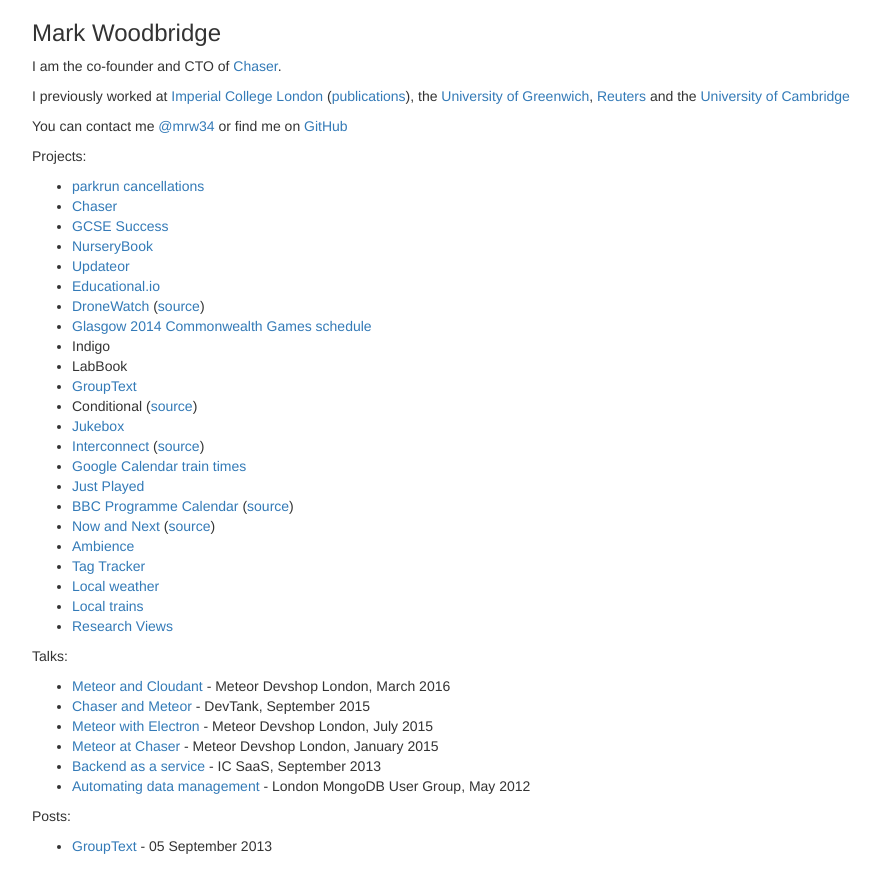
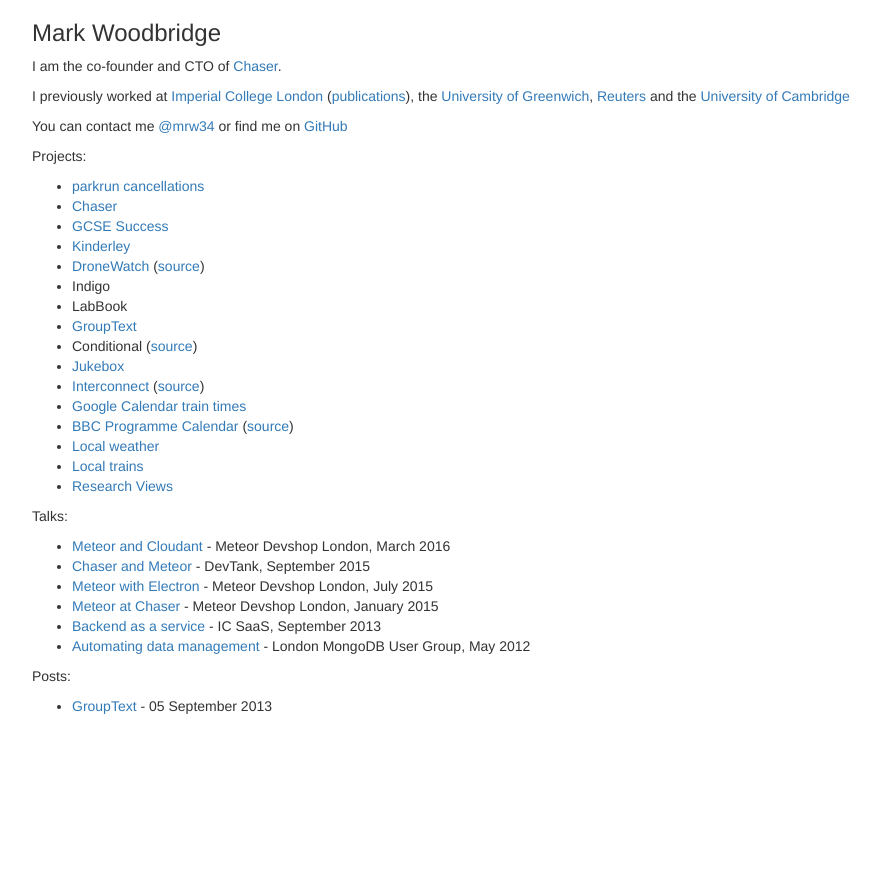
Before and after one commit to mrw34/mrw34.github.com, a Jekyll site: the page built from index.html, in a window 1280 px wide. Shown: the top 893 px of the page, without its empty margins (38-919 px from the left). Built offline with Jekyll 4.4.1, drawn with Linux system fonts in a browser that asks for light colours.

Commit message:
Remove old links

```diff
--- a/index.html
+++ b/index.html
@@ -11,11 +11,8 @@
 		<li><a href="http://parkrun.markwoodbridge.com">parkrun cancellations</a></li>
 		<li><a href="https://www.chaser.io/">Chaser</a></li>
 		<li><a href="http://www.gcsesuccess.org">GCSE Success</a></li>
-		<li><a href="https://nurserybook.co">NurseryBook</a></li>
-		<li><a href="http://updateor.meteor.com">Updateor</a></li>
-		<li><a href="http://educational.io/">Educational.io</a></li>
+		<li><a href="https://kinderly.co.uk/">Kinderley</a></li>
 		<li><a href="http://dronewatch.org.uk">DroneWatch</a> (<a href="https://github.com/mrw34/dronewatch">source</a>)</li>
-		<li><a href="glasgow2014.ics">Glasgow 2014 Commonwealth Games schedule</a></li>
 		<li><!--a href="https://indigodb.com"-->Indigo<!--/a--></li>
 		<li><!--a href="https://labbook.cc"-->LabBook<!--/a--></li>
 		<li><a href="https://github.com/mrw34/grouptext">GroupText</a></li>
@@ -23,11 +20,7 @@
 		<li><a href="https://github.com/mrw34/jukebox">Jukebox</a></li>
 		<li><a href="http://twitter-interconnect.appspot.com/">Interconnect</a> (<a href="https://github.com/mrw34/interconnect">source</a>)</li>
 		<li><a href="https://gist.github.com/mrw34/5986860">Google Calendar train times</a></li>
-		<li><a href="http://just-played.appspot.com/">Just Played</a><!-- (<a href="https://play.google.com/store/apps/details?id=com.markwoodbridge.justplayed">Android</a>)--></li>
 		<li><a href="http://programme-list.appspot.com/">BBC Programme Calendar</a> (<a href="https://github.com/mrw34/programme-list">source</a>)</li>
-		<li><a href="http://nowandnext.meteor.com/">Now and Next</a> (<a href="https://github.com/mrw34/nowandnext">source</a>)</li>
-		<li><a href="http://markwoodbridge.appspot.com/ambience">Ambience</a></li>
-		<li><a href="http://tagtracker.meteor.com/">Tag Tracker</a></li>
 		<li><a href="http://markwoodbridge.appspot.com/weather">Local weather</a></li>
 		<li><a href="traintimes.html">Local trains</a></li>
 		<li><a href="http://research-views.appspot.com/">Research Views</a></li>
```
Also changed, not shown: 1 other file.
